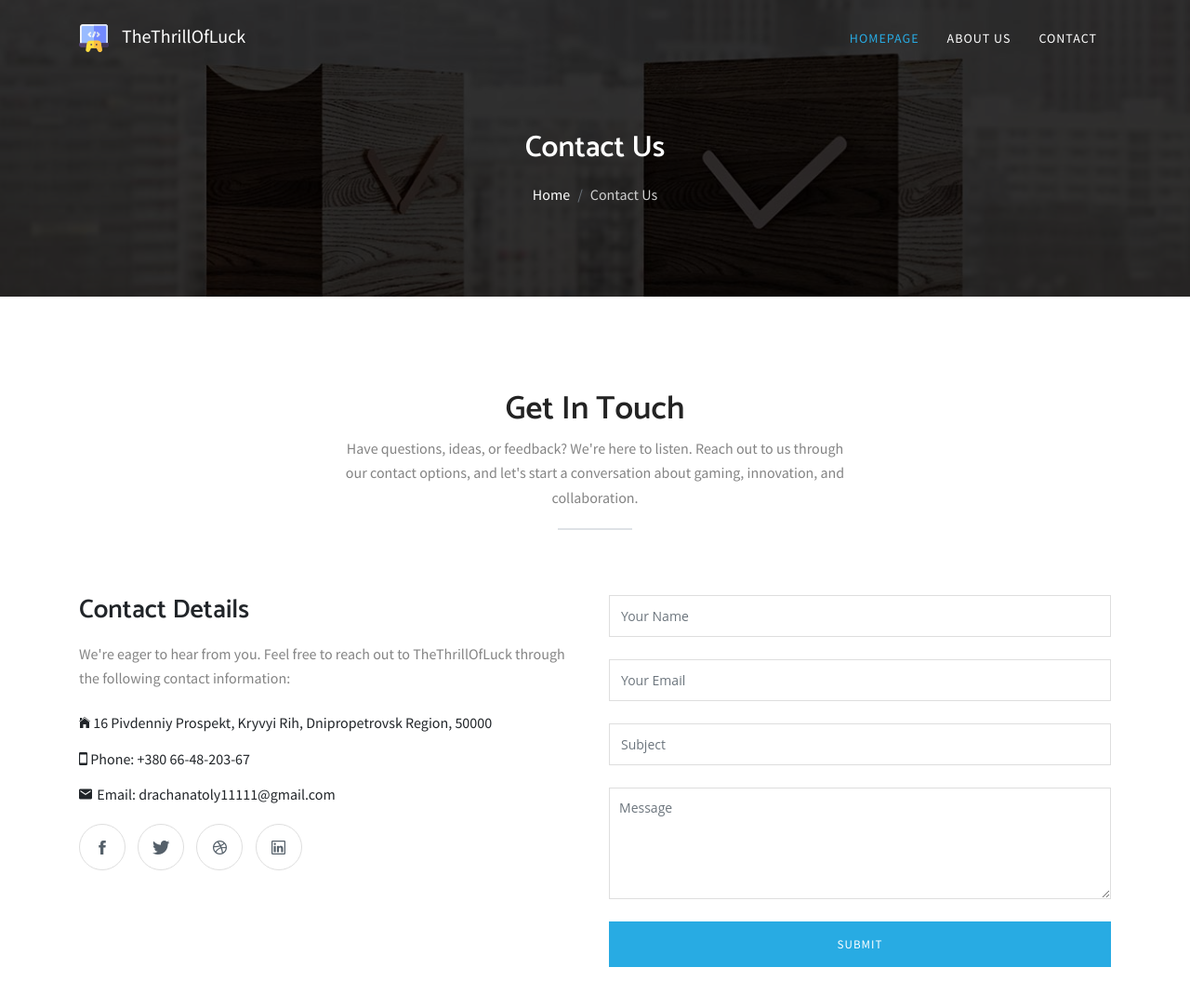
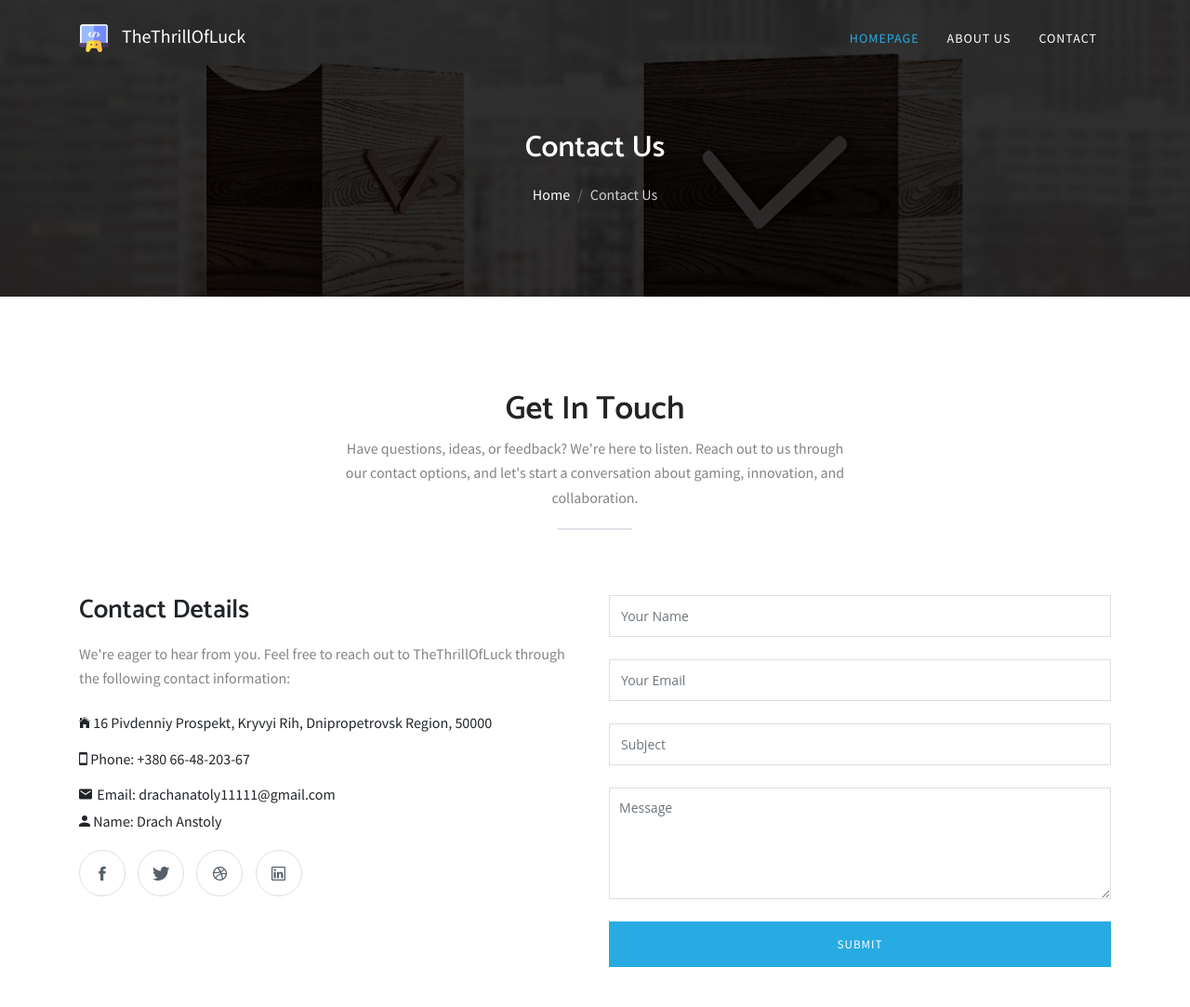
Before and after one commit to drachdrachanatoly/TheThrillOfLuck-, a plain HTML site: page contact.html in a window 1280 px wide. Shown: the top 1083 px of the page at 93% size. Drawn offline with Linux system fonts and the light colour scheme; some packages are replaced by stand-ins of ours; files whose address does not match are found by name.

Commit message:
edit name

```diff
--- a/contact.html
+++ b/contact.html
@@ -113,6 +113,10 @@ End Fixed Navigation
  						<i class="tf-ion-android-mail"></i>
  						<span>Email: drachanatoly11111@gmail.com </span>
  					</li>
+					 <li>
+						<i class="tf-ion-android-person"></i>
+						<span>Name: Drach Anstoly</span>
+					</li>
  				</ul>
  				<!-- Footer Social Links -->
  				<div class="social-icon">
```
